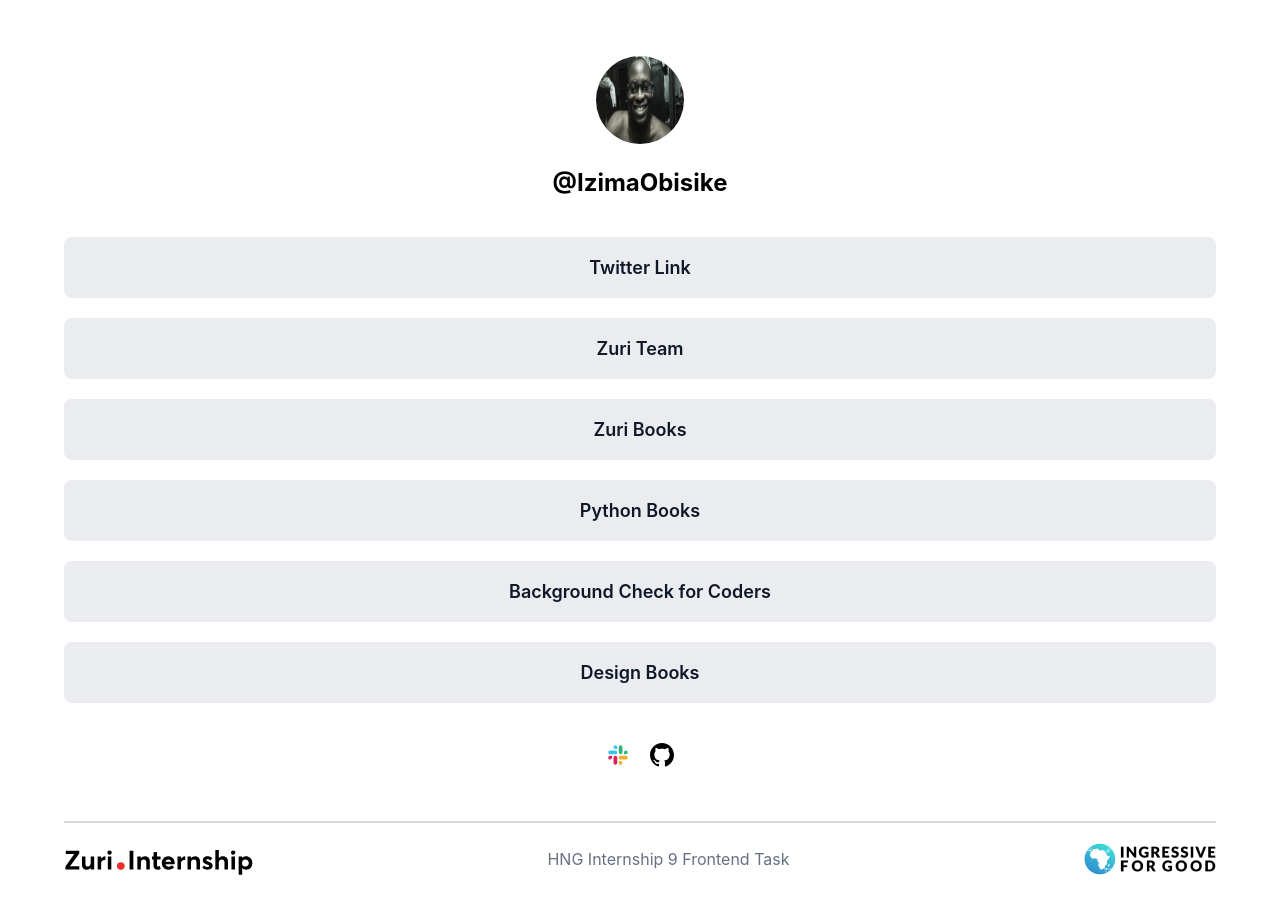
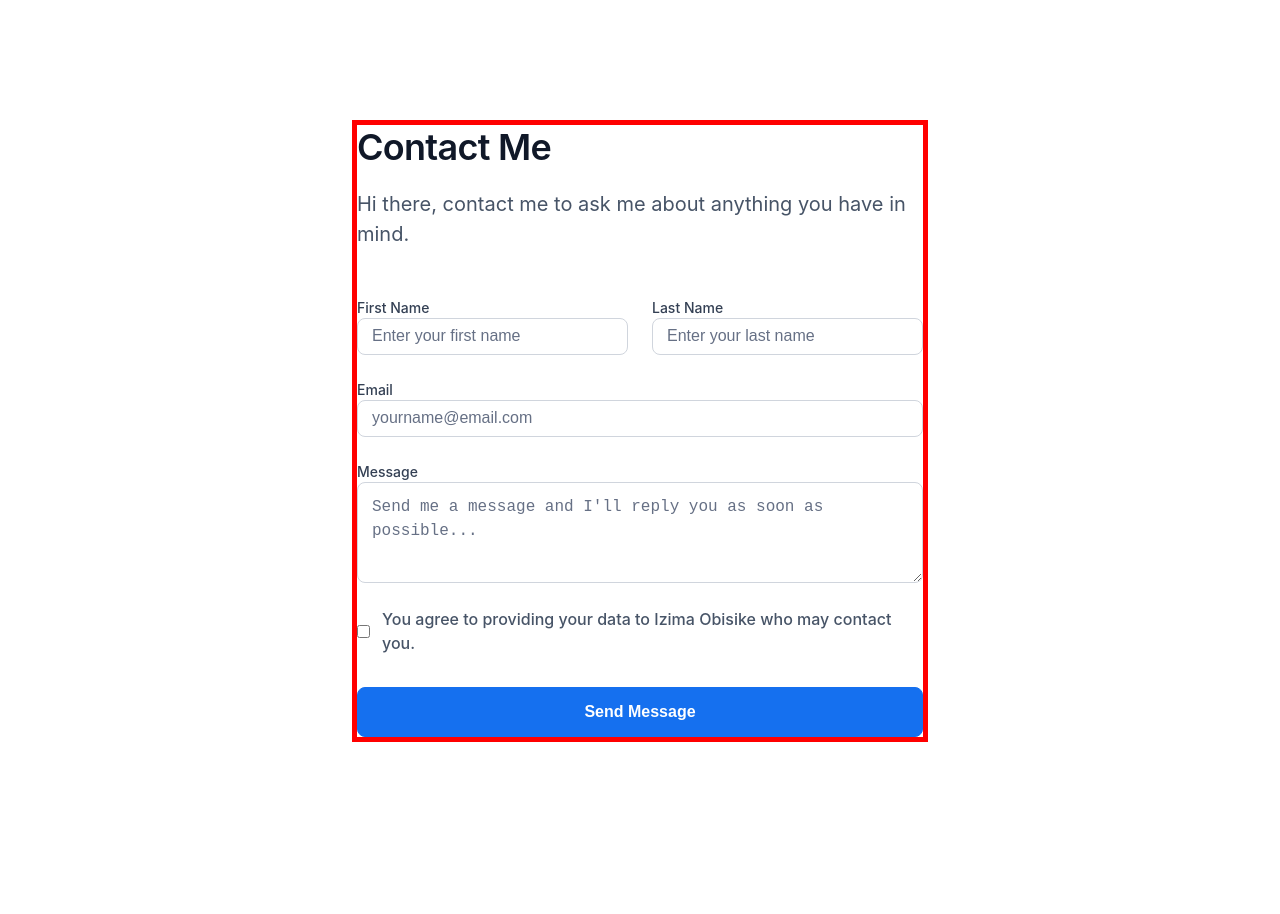
Before and after one commit to Izima01/Task1, a React (Create React App) app: page / in a window 1280 px wide. Shown: the top 914 px of the page. After the commit the page ends 862 px from the top, so only its background shows below. Built offline with nearby package versions, Linux system fonts and the light colour scheme; the HTML template or start-up script is replaced by a standard one.

Commit message:
feat: finished UI for task 2

```diff
--- a/package.json
+++ b/package.json
@@ -8,6 +8,7 @@
     "@testing-library/user-event": "^13.5.0",
     "react": "^18.2.0",
     "react-dom": "^18.2.0",
+    "react-router-dom": "^6.4.3",
     "react-scripts": "5.0.1",
     "web-vitals": "^2.1.4"
   },
--- a/src/App.js
+++ b/src/App.js
@@ -1,26 +1,13 @@
 import './App.css';
-import ProfileSection from './Components/ProfileSection';
-import LinksData from './Assets/LinksData';
-import Link from './Components/Link';
-import Socials from './Components/Socials';
-import Footer from './Components/Footer';
+import Contact from './Pages/Contact';
+import Home from './Pages/Home';
 
 function App() {
-  // console.log(LinksData);
-  const renderLinks = LinksData.map(({ name, link, id }, index) => {
-    return (
-      <Link name={name} link={link} id={id} key={index} />
-    )
-  })
 
   return (
     <div className="App">
-      <ProfileSection />
-      <div className="links">
-        {renderLinks}
-      </div>
-      <Socials />
-      <Footer />
+      {/* <Home /> */}
+      <Contact />
     </div>
   );
 }
--- a/src/Assets/LinksData.js
+++ b/src/Assets/LinksData.js
@@ -30,6 +30,11 @@ const LinksData = [
         name: "Design Books",
         id: "book__design",
         link: "https://books.zuri.team/design-rules"
+    },
+    {
+        name: "Contact Me",
+        id: "contact",
+        link: "https://books.zuri.team/design-rules"
     }
 ]
 
--- /dev/null
+++ b/src/Components/InputGroup.jsx
@@ -0,0 +1,13 @@
+import React from 'react';
+import '../Pages/Contact.css';
+
+const InputGroup = ({ label, placeholder, value, type }) => {
+    return (
+        <div className='group'>
+            <label htmlFor={value}>{label}</label>
+            <input type={type} placeholder={placeholder} value={value} />
+        </div>
+    )
+}
+
+export default InputGroup
--- /dev/null
+++ b/src/Pages/Contact.css
@@ -0,0 +1,132 @@
+.container {
+    margin: 120px 25%;
+    border: 5px solid red;
+    text-align: start;
+}
+
+h1 {
+    font-size: 36px;
+    line-height: 44px;
+    letter-spacing: -0.02em;
+    color: #101828;
+    margin-bottom: 20px;
+    font-weight: 600;
+}
+
+h1 ~ p {
+    color: #475467;
+    font-size: 20px;
+    line-height: 30px;
+    font-weight: 400;
+}
+
+form {
+    margin-top: 48px;
+}
+
+.row {
+    display: grid;
+    grid-template-columns: 1fr 1fr;
+    gap: 24px;
+    width: 100%;
+}
+
+label {
+    margin-bottom: 8px;
+    font-size: 14px;
+    line-height: 20px;
+    color: #344054;
+    font-weight: 500;
+}
+
+input {
+    display: block;
+    width: 100%;
+    padding: 10px 14px;
+    border-radius: 8px;
+    outline: none;
+    border: 1px solid #D0D5DD;
+}
+
+input::placeholder {
+    color: #667085;
+    font-size: 16px;
+    line-height: 24px;
+    font-weight: 400;
+}
+
+.w-100 {
+    width: 100%;
+}
+
+.mt-6 {
+    margin-top: 24px;
+}
+
+textarea {
+    display: block;
+    width: 100%;
+    border-radius: 8px;
+    padding: 12px 14px;
+    border: 1px solid #D0D5DD;
+}
+
+textarea::placeholder {
+    color: #667085;
+    font-size: 16px;
+    line-height: 24px;
+    font-weight: 400;
+}
+
+.d-flex {
+    display: flex;
+    gap: 12px;
+    align-items: center;
+    margin-top: 24px;
+}
+
+#check {
+    display: inline-block;
+    width: unset;
+    padding: 0;
+    border-radius: 8px;
+}
+
+#agree {
+    margin-bottom: 0;
+    font-size: 16px;
+    line-height: 24px;
+    color: #475467;
+    font-weight: 500;
+}
+
+#submit {
+    width: 100%;
+    background-color: #1570EF;
+    border: 1px solid #1570EF;
+    border-radius: 8px;
+    padding: 12px 0;
+    font-weight: 600;
+    font-size: 16px;
+    line-height: 24px;
+    color: white;
+    margin-top: 32px;
+}
+
+@media screen and (max-width: 1024px) {
+    .container {
+        margin: 150px 10% 0;
+    }
+}
+
+@media screen and (max-width: 850px) {
+    .container {
+        margin: 150px 4% 0;
+    }
+}
+
+@media screen and (max-width: 640px) {
+    .container {
+        margin: 150px 0% 0;
+    }
+}
--- /dev/null
+++ b/src/Pages/Contact.jsx
@@ -0,0 +1,55 @@
+import React from 'react';
+import { useState } from 'react';
+import InputGroup from '../Components/InputGroup';
+import './Contact.css'
+
+const Contact = () => {
+    const [firstName, setFirstName] = useState("");
+    const [lastName, setLastName] = useState("");
+    const [email, setEmail] = useState("");
+    const [message, setMessage] = useState("");
+    const name = "Izima Obisike";
+
+    return (
+        <div className='container'>
+            <h1>Contact Me</h1>
+            <p>Hi there, contact me to ask me about anything you have in mind.</p>
+            <form action="">
+                <div className='row'>
+                    <InputGroup
+                        placeholder='Enter your first name'
+                        label='First Name'
+                        value={firstName}
+                        type='text'
+                    />
+
+                    <InputGroup
+                        placeholder='Enter your last name'
+                        label='Last Name'
+                        value={lastName}
+                        type='text'
+                    />
+                </div>
+                <div className='w-100 mt-6'>
+                    <InputGroup
+                        placeholder='yourname@email.com'
+                        label='Email'
+                        value={email}
+                        type='email'
+                    />
+                </div>
+                <div className='group mt-6'>
+                    <label htmlFor="message">Message</label>
+                    <textarea name="message" value={message} cols="30" rows="5" placeholder="Send me a message and I'll reply you as soon as possible..."></textarea>
+                </div>
+                <div className='d-flex'>
+                    <input type="checkbox" id='check' />
+                    <label htmlFor="agree" id='agree'>You agree to providing your data to {name} who may contact you.</label>
+                </div>
+                <button type='submit' id='submit'>Send Message</button>
+            </form>
+        </div>
+    )
+}
+
+export default Contact
--- /dev/null
+++ b/src/Pages/Home.jsx
@@ -0,0 +1,28 @@
+import React from 'react';
+import LinksData from '../Assets/LinksData';
+import Link from '../Components/Link';
+import ProfileSection from '../Components/ProfileSection';
+import Socials from '../Components/Socials';
+import Footer from '../Components/Footer';
+
+
+const Home = () => {
+    const renderLinks = LinksData.map(({ name, link, id }, index) => {
+        return (
+        <Link name={name} link={link} id={id} key={index} />
+        )
+    })
+
+    return (
+        <div>
+            <ProfileSection />
+            <div className="links">
+                {renderLinks}
+            </div>
+            <Socials />
+            <Footer />
+        </div>
+    )
+}
+
+export default Home
```
Also changed, not shown: 1 other file (tests, documents, lock files or other folders).
